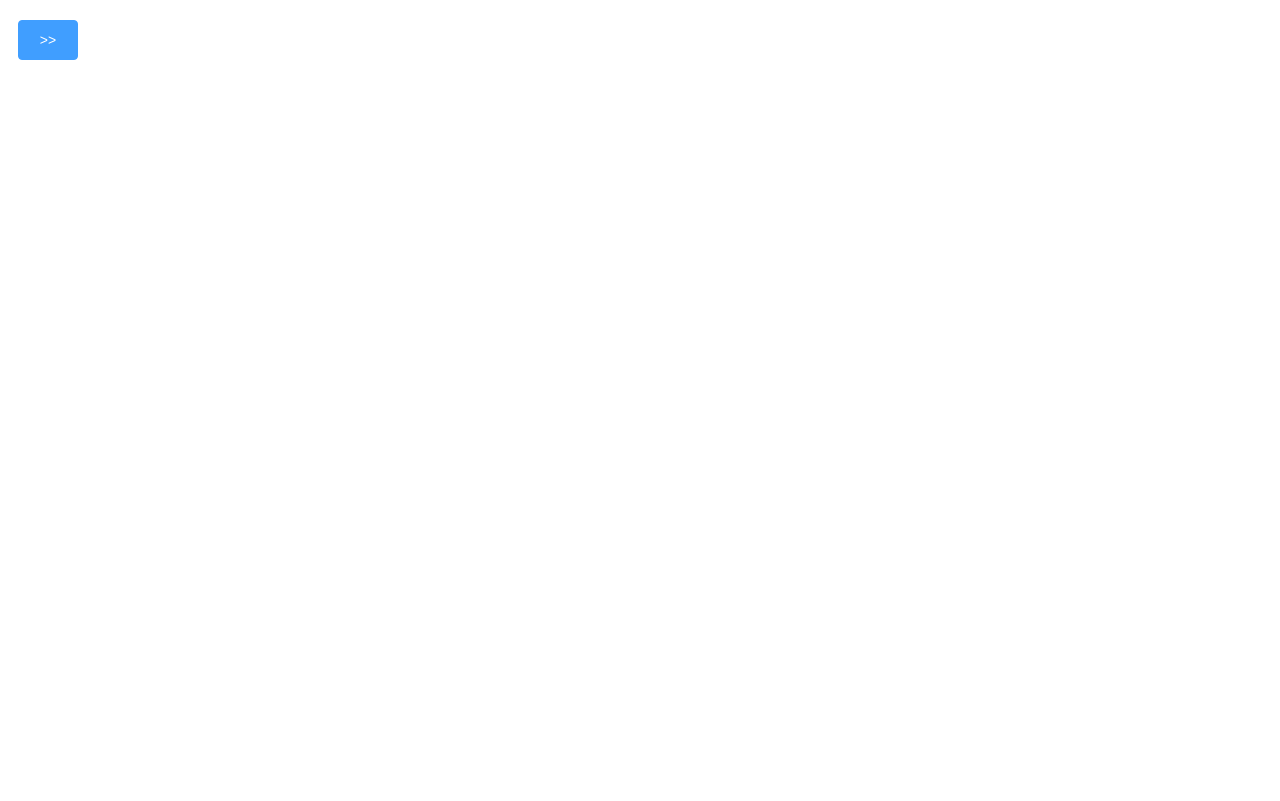
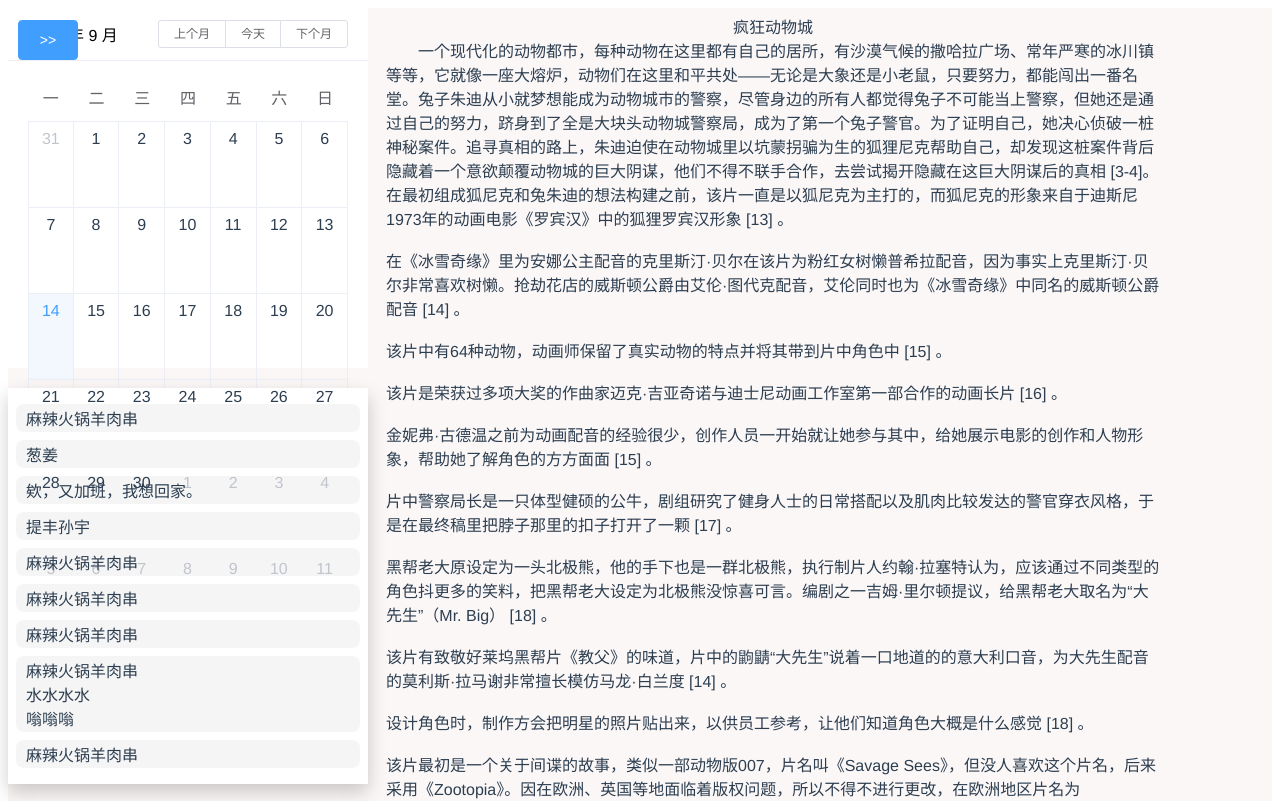
Before and after one commit to WanneSimon/munk-blog, a Vue app: page /coco/blog in a window 1280 px wide. Shown: the top 801 px of the page. Built offline with nearby package versions, Linux system fonts and the light colour scheme.

Commit message:
博文雏形

```diff
--- a/src/components/DrawerNav.vue
+++ b/src/components/DrawerNav.vue
@@ -22,7 +22,7 @@
 
             <div class="nav-item"><router-link :to="'/comicWords'">语录</router-link></div>
             <div class="nav-item"><router-link :to="'/dailyLog'">动态</router-link></div>
-            <div class="nav-item"><router-link :to="'/tree'">博文</router-link></div>
+            <div class="nav-item"><router-link :to="'/blog'">博文</router-link></div>
             <div class="nav-item"><router-link :to="'/tree'">书签</router-link></div>
             <div class="nav-item"><router-link :to="'/tree'">发现</router-link></div>
 
--- a/src/router/index.js
+++ b/src/router/index.js
@@ -57,6 +57,13 @@ export default new Router({
       components: {
         default: _import('dailyLog.vue')
       }
+    },
+    {
+      path: '/blog',
+      name: 'blog',
+      components: {
+        default: _import('blog.vue')
+      }
     }
 
   ]
--- /dev/null
+++ b/src/views/blog.vue
@@ -0,0 +1,137 @@
+<template>
+    <div style="padding-bottom: 20px;">
+      <el-row class="blog">
+        <el-col class="blank_L" :span="8" style="max-width:360px;">
+         <el-calendar v-model="currentTime"></el-calendar>
+
+         <div class="blog-item-container">
+           <div class="blog-item" v-for="item,key in blogs.datas" :key="key">
+             <!-- <div class="blog-item-head"> {{item.title}}</div> -->
+             <div class="blog-item-title" v-html="item.title"></div>
+           </div>
+         </div>
+
+        </el-col>
+
+        <el-col class="blog-content" :span="15">
+          <!-- 具体文章 -->
+          <div v-if="blogView" class="blog-container">
+            <div>{{currentBlog.title}}</div>
+            <div class="blog-text" v-html="currentBlog.content"></div>
+          </div>
+
+
+        </el-col>
+
+        <!-- <el-col class="blank_R" :span="3"></el-col> -->
+      </el-row>
+    </div>
+</template>
+
+<script>
+  // import SimEditor from '../components/SimEditor.vue'
+  export default {
+    name: "blog",
+    // components: { SimEditor },
+    data() {
+      return {
+        currentTime: new Date(), // 当前时间
+        blogView: true, // 是否是查看具体文章的视图
+        currentBlog: {  //当前展示的 blog
+            id: 10,
+            title: '疯狂动物城',
+            createTime: '2020-09-15',
+            content: '一个现代化的动物都市，每种动物在这里都有自己的居所，有沙漠气候的撒哈拉广场、常年严寒的冰川镇等等，它就像一座大熔炉，动物们在这里和平共处——无论是大象还是小老鼠，只要努力，都能闯出一番名堂。兔子朱迪从小就梦想能成为动物城市的警察，尽管身边的所有人都觉得兔子不可能当上警察，但她还是通过自己的努力，跻身到了全是大块头动物城警察局，成为了第一个兔子警官。为了证明自己，她决心侦破一桩神秘案件。追寻真相的路上，朱迪迫使在动物城里以坑蒙拐骗为生的狐狸尼克帮助自己，却发现这桩案件背后隐藏着一个意欲颠覆动物城的巨大阴谋，他们不得不联手合作，去尝试揭开隐藏在这巨大阴谋后的真相 [3-4]。'+
+            '在最初组成狐尼克和兔朱迪的想法构建之前，该片一直是以狐尼克为主打的，而狐尼克的形象来自于迪斯尼1973年的动画电影《罗宾汉》中的狐狸罗宾汉形象 [13]  。'+
+            '<br>'+
+            '<br>在《冰雪奇缘》里为安娜公主配音的克里斯汀·贝尔在该片为粉红女树懒普希拉配音，因为事实上克里斯汀·贝尔非常喜欢树懒。抢劫花店的威斯顿公爵由艾伦·图代克配音，艾伦同时也为《冰雪奇缘》中同名的威斯顿公爵配音 [14]  。'+
+            '<br>'+
+            '<br>该片中有64种动物，动画师保留了真实动物的特点并将其带到片中角色中 [15]  。'+
+            '<br>'+
+            '<br>该片是荣获过多项大奖的作曲家迈克·吉亚奇诺与迪士尼动画工作室第一部合作的动画长片 [16]  。'+
+            '<br>'+
+            '<br>金妮弗·古德温之前为动画配音的经验很少，创作人员一开始就让她参与其中，给她展示电影的创作和人物形象，帮助她了解角色的方方面面 [15]  。'+
+            '<br>'+
+            '<br>片中警察局长是一只体型健硕的公牛，剧组研究了健身人士的日常搭配以及肌肉比较发达的警官穿衣风格，于是在最终稿里把脖子那里的扣子打开了一颗 [17]  。'+
+            '<br>'+
+            '<br>黑帮老大原设定为一头北极熊，他的手下也是一群北极熊，执行制片人约翰·拉塞特认为，应该通过不同类型的角色抖更多的笑料，把黑帮老大设定为北极熊没惊喜可言。编剧之一吉姆·里尔顿提议，给黑帮老大取名为“大先生”（Mr. Big） [18]  。'+
+            '<br>'+
+            '<br>该片有致敬好莱坞黑帮片《教父》的味道，片中的鼩鼱“大先生”说着一口地道的的意大利口音，为大先生配音的莫利斯·拉马谢非常擅长模仿马龙·白兰度 [14]  。'+
+            '<br>'+
+            '<br>设计角色时，制作方会把明星的照片贴出来，以供员工参考，让他们知道角色大概是什么感觉 [18]  。'+
+            '<br>'+
+            '<br>该片最初是一个关于间谍的故事，类似一部动物版007，片名叫《Savage Sees》，但没人喜欢这个片名，后来采用《Zootopia》。因在欧洲、英国等地面临着版权问题，所以不得不进行更改，在欧洲地区片名为《Zootropolis》 [18]  。'+
+            '<br>'+
+            '<br>该片绵羊道格的穿着打扮以及在车厢里利用蒸馏设备制毒的方式，是在对美剧《绝命毒师》致敬。道格身边两只为其购买咖啡的羊助手分别叫做“沃特”与“杰西”，这恰好是《绝命毒师》中两位主人公的名字 [10]  。'+
+            '<br>'+
+            '<br>伊德瑞斯·艾尔巴配音的牛局长跟他在罪案剧《火线》里的眼镜形象几乎一样，同时牛局长的霸气与犄角造型还原了伊德瑞斯在《雷神》中扮演的彩虹桥守护者海姆达尔 [14]  [17]  。'+
+            '<br>'+
+            '<br>制作方想把世界各地的动物都放进影片中，但没有空间塞进去，所以就为各个国家特别定制了一些角色。比如在北美地区上映的版本中，主播是一只麋鹿，由一位加拿大主持人配音；在澳大利亚版本中主播是一只考拉；在日本是一只狸猫；在中国是一只熊猫；在巴西就是一只美洲豹；英国则是柯基犬 [18]  。'+
+            '<br>'+
+            '<br>动物城里的人气天后夏奇羊，其造型和服饰的设计灵感都来自于拉丁美洲天后夏奇拉，夏奇羊的配音也由夏奇拉亲自上阵担纲的。',
+            reference: [
+              { name: '', link: '' },
+              { name: '', link: '' },
+            ]
+        },
+        blogs: {
+          datas: [
+            { id: 1, title:"麻辣火锅羊肉串" },
+            { id: 2, title:"葱姜" },
+            { id: 3, title:"欸，又加班，我想回家。" },
+            { id: 4, title:"提丰孙宇" },
+            { id: 5, title:"麻辣火锅羊肉串" },
+            { id: 6, title:"麻辣火锅羊肉串" },
+            { id: 7, title:"麻辣火锅羊肉串" },
+            { id: 8, title:"麻辣火锅羊肉串<br>水水水水<br>嗡嗡嗡" },
+            { id: 9, title:"麻辣火锅羊肉串" }
+          ],
+        }
+      }
+    },
+    created: function(){
+
+    },
+    methods: {
+
+    }
+
+  }
+</script>
+
+<style>
+
+  .blank_L .el-calendar-day{
+    height: auto;
+  }
+  .blank_L .el-calendar{
+    height: 360px;
+  }
+
+  .blog-item-container{
+    margin-top: 20px;
+    background-color: #fff;
+    box-shadow: 0 8px 18px rgba(0,0,0,.2);
+    padding: 8px;
+  }
+  .blog-item{
+    min-height: 22px;
+    max-height: 80px;
+    text-align: left;
+    margin: 8px auto;
+    padding: 2px 10px;
+    border-radius: 8px;
+    background-color: whitesmoke;
+  }
+  .blog-content{
+    margin: 0px 10px 0px 10px;
+    padding: 6px 8px;
+  }
+
+
+.blog-text{
+  text-align: left;
+  text-indent: 2rem;
+}
+
+</style>
```
